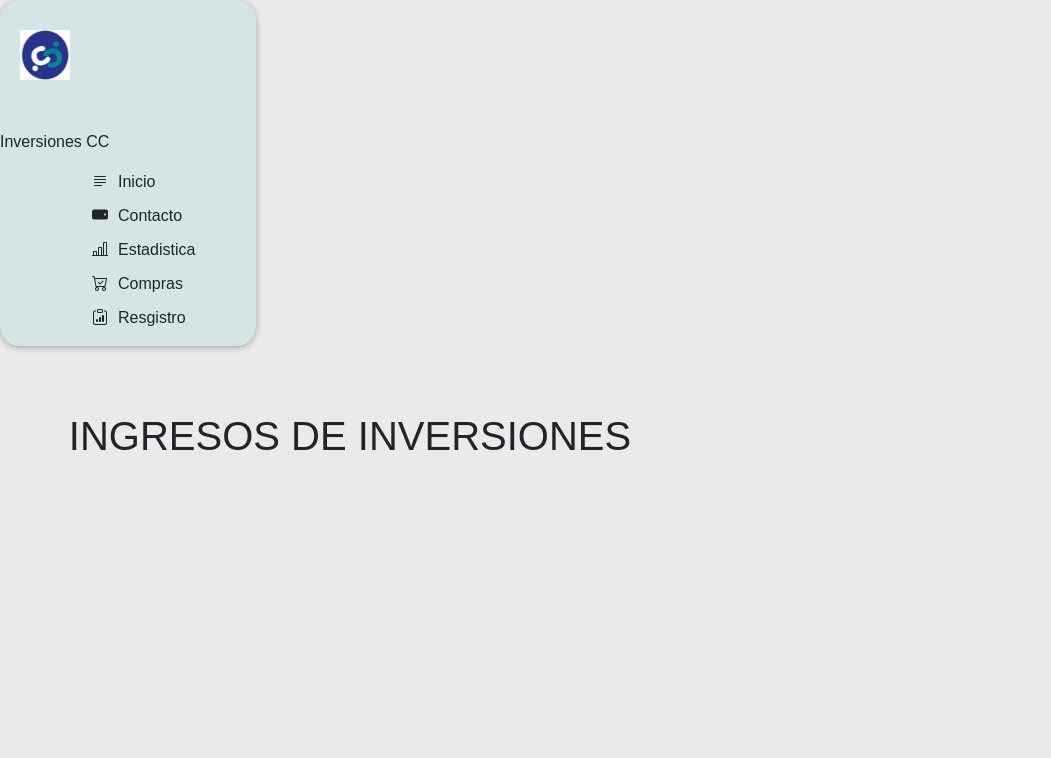
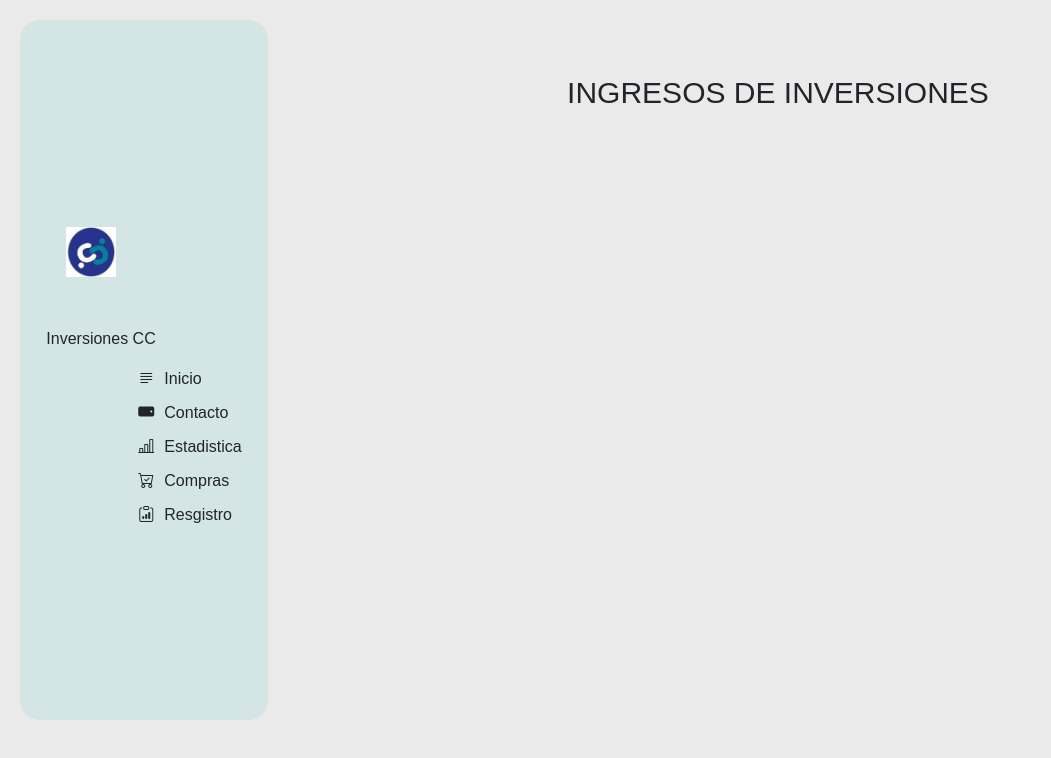
Before and after one commit to Carlospazsoy/tablerodedatosproyec3, a plain HTML site: page index.html in a window 1280 px wide. Shown: the whole page, without its empty margins (0-1051 px from the left). Drawn offline with nearby package versions, Linux system fonts and the light colour scheme; no server answers.

Commit message:
cambios claudia y carlos

```diff
--- a/index.css
+++ b/index.css
@@ -3,21 +3,35 @@ body{
   font-family: 'Oswald', sans-serif;
 }
 
+#contenedoralfa{
+  display: flex;
+  margin: 20px;
+}
+
+#contenedorg{
+  display: flex;
+  align-items: center;
+  flex-direction: column;
+  margin-left: 60px;
+
+}
+
 .grafica{
  width: 700px;
  height: 700px;
- margin-top: 60px;
- margin-right: 150px;
  text-align: center;
- font-size: 40px;
+ font-size: 30px;
+ display: flex;
+ flex-direction: column;
+ margin-left: 100px;
 }
 
-main{
+nav{
   transition:  box-shadow 0.3s ease;
   background-color: rgba(75, 192, 192, 0.137);
   display: flex;
-  justify-content:flex-start;
-  align-items: flex-start;
+  justify-content:space-evenly;
+  align-items: center;
   flex-direction: column;
   width: 20%;
   border-radius: 20px;
@@ -25,7 +39,7 @@ main{
 
 }
 
-main:hover{
+nav:hover{
   box-shadow: 0 0.1rem 0.4rem rgba(0,0,0,0.3) ;
 }
 
--- a/index.html
+++ b/index.html
@@ -10,8 +10,8 @@
     <title>Tablero de Datos</title>
 </head>
 <body>
-
-<main>
+  <div id="contenedoralfa">
+    <nav>
       <div>
         <div>
             <img id="img" src="./imagenes/logo.jpg" alt="">
@@ -25,7 +25,12 @@
             <li><i class="bi bi-clipboard-data"></i>Resgistro</li>
        </ul>
       </div>
-</main>
+
+     </nav>
+
+
+   <div id="contenedorg">
+
      <div class="grafica">
       <p>INGRESOS DE INVERSIONES</p>
       <canvas id="myChart"></canvas>
@@ -35,6 +40,9 @@
 
       </tbody>
      </table>
+   </div>
+  </div>
+
 
  <script src="https://cdn.jsdelivr.net/npm/chart.js"></script>
  <script src="index.js"></script>
```
Lines whose indentation alone changed are shown as unchanged.
